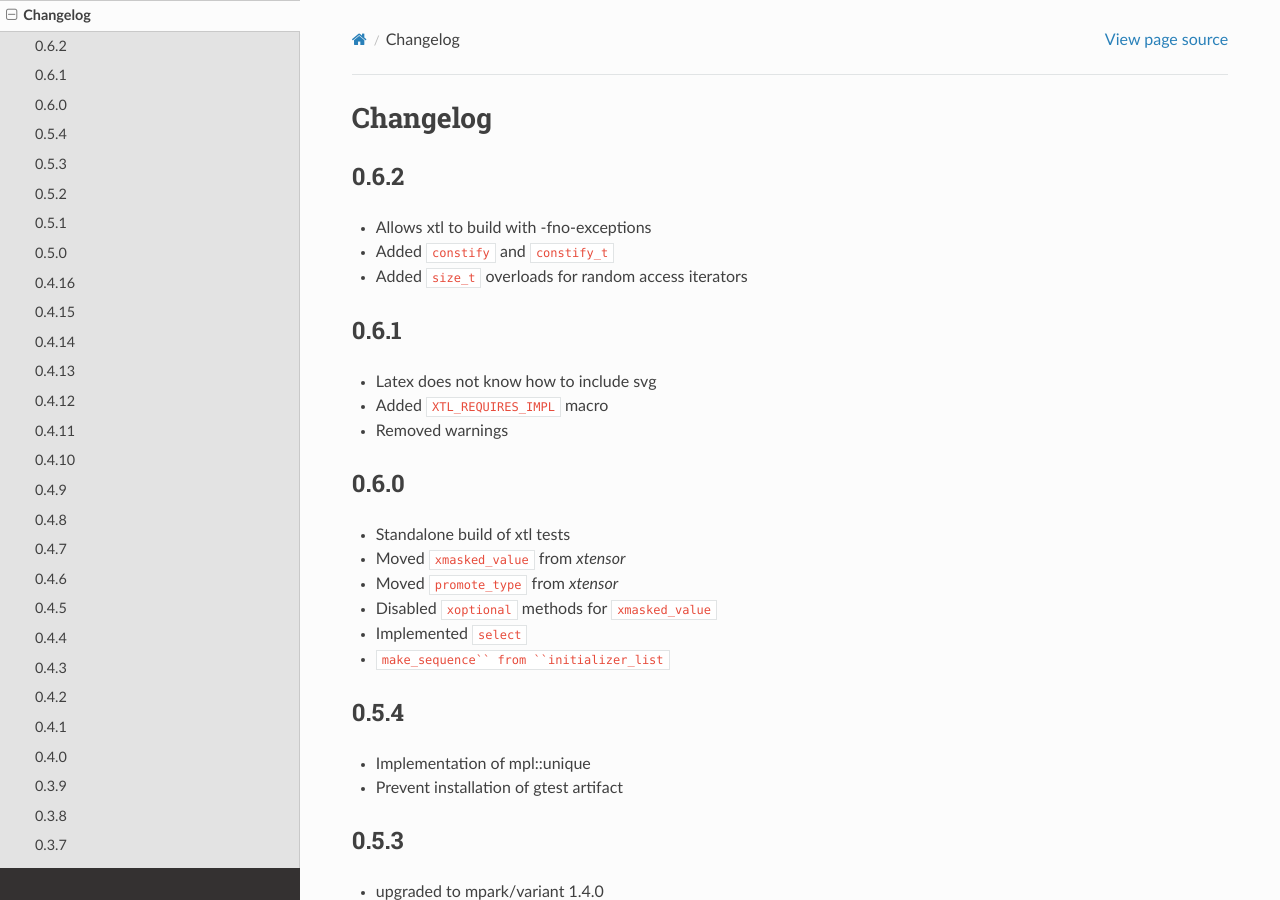
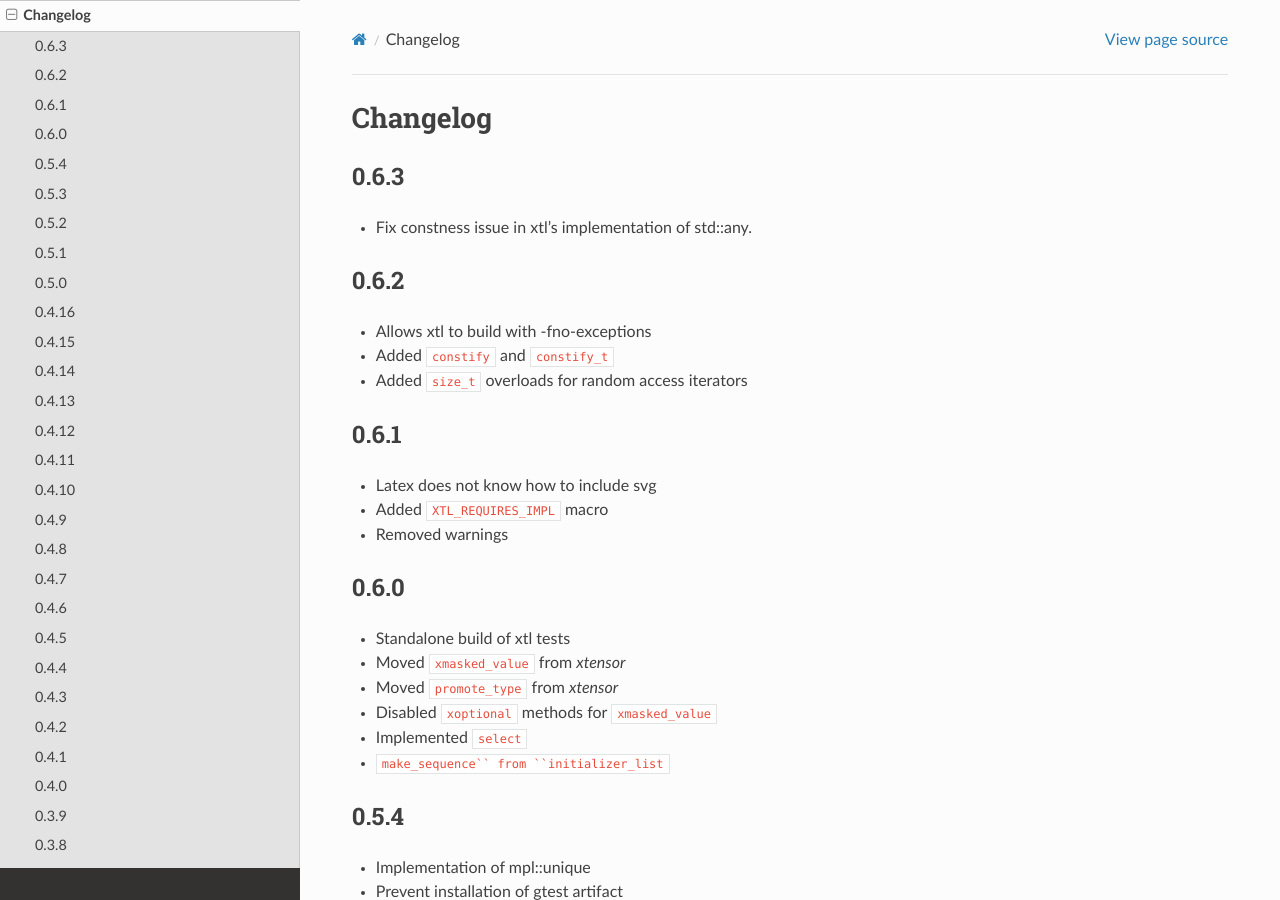
Before and after one commit to xtensor-stack/xtl, a Sphinx documentation site: the page built from docs/source/changelog.rst, in a window 1280 px wide and 900 px high. Built offline with Sphinx 7.4.7 and the Read the Docs theme 2.0.0, drawn with Linux system fonts in a browser that asks for light colours.

Commit message:
Release 0.6.3

```diff
--- a/docs/source/changelog.rst
+++ b/docs/source/changelog.rst
@@ -6,6 +6,11 @@
 
 Changelog
 =========
+
+0.6.3
+-----
+
+- Fix constness issue in xtl's implementation of std::any.
 
 0.6.2
 -----
```
Also changed, not shown: 1 other file.
